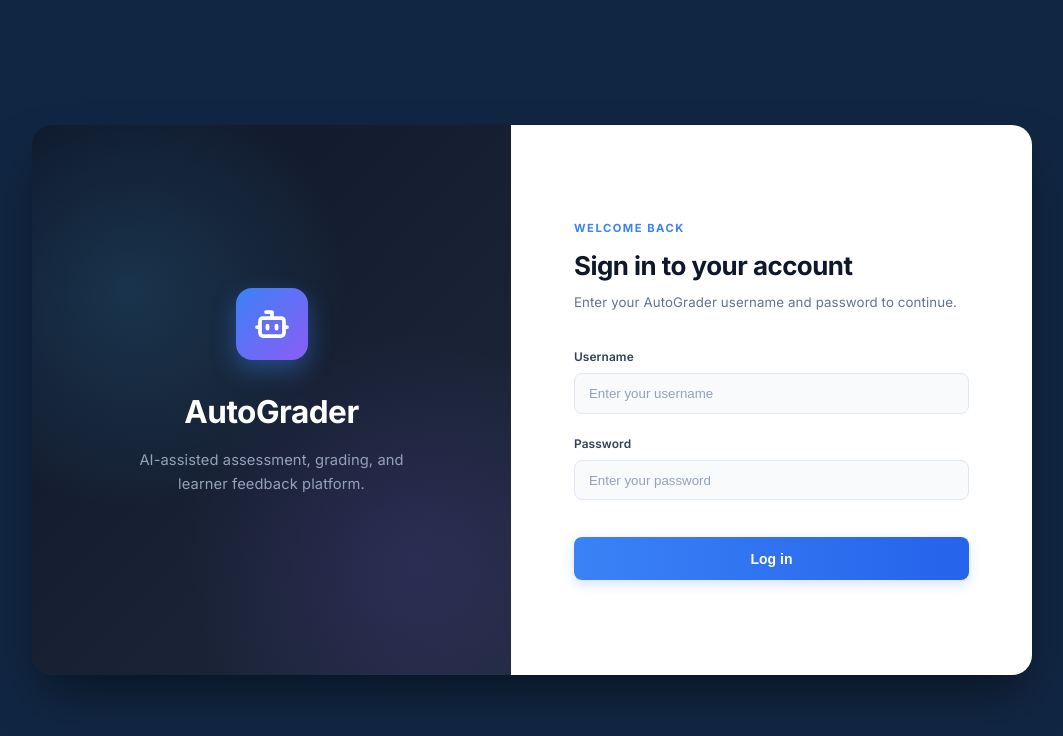
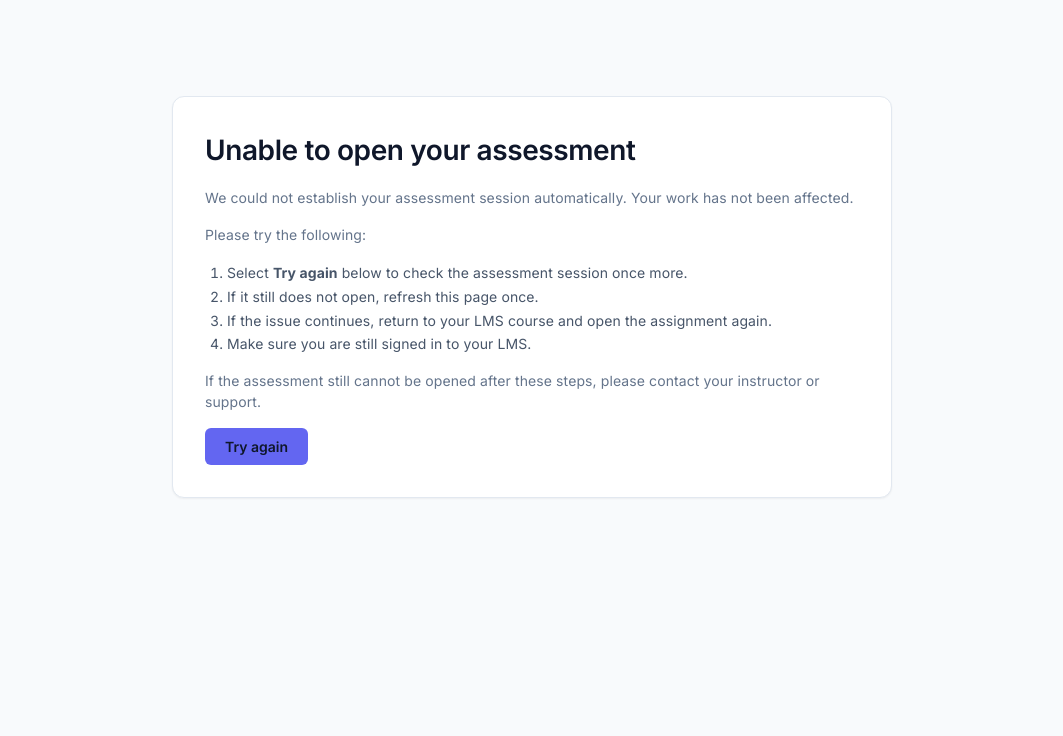
Before and after one commit to Nastoi/autograder, a React (Vite) app in the folder frontend/: page /submit/mapping/1 in a window 1280 px wide. Before the commit this address led to /login. Shown: the top 736 px of the page, without its empty margins (108-1171 px from the left). Built offline with nearby package versions, Linux system fonts and the light colour scheme; no server answers.

Commit message:
fix learner viewing

```diff
--- a/frontend/src/auth/ProtectedRoute.tsx
+++ b/frontend/src/auth/ProtectedRoute.tsx
@@ -1,16 +1,110 @@
 import { Navigate, Outlet, useLocation } from "react-router";
 
+import { useState } from "react";
 import { useAuth } from "./AuthContext";
 
 export function ProtectedRoute() {
-  const { user, isLoading } = useAuth();
+  const { user, isLoading, refreshUser } = useAuth();
   const location = useLocation();
+  const [isRetryingLtiSession, setIsRetryingLtiSession] =
+    useState(false);
+  const [retryMessage, setRetryMessage] = useState("");
+
+  const isLtiSubmissionRoute =
+    location.pathname.startsWith("/submit/mapping/");
+
+  async function retryLtiSession() {
+    setRetryMessage("");
+    setIsRetryingLtiSession(true);
+
+    try {
+      await refreshUser();
+      setRetryMessage(
+        "Session check completed. If the assessment does not open, return to your LMS and launch the assignment again.",
+      );
+    } catch {
+      setRetryMessage(
+        "We could not reconnect the assessment session. Please return to your LMS and launch the assignment again.",
+      );
+    } finally {
+      setIsRetryingLtiSession(false);
+    }
+  }
 
   if (isLoading) {
     return <p>Loading...</p>;
   }
 
   if (!user) {
+    if (isLtiSubmissionRoute) {
+      return (
+        <main
+          style={{
+            maxWidth: "720px",
+            margin: "64px auto",
+            padding: "32px",
+          }}
+        >
+          <section className="content-card" style={{ padding: "32px" }}>
+            <h1 style={{ marginTop: 0 }}>
+              Unable to open your assessment
+            </h1>
+
+            <p>
+              We could not establish your assessment session automatically.
+              Your work has not been affected.
+            </p>
+
+            <p>
+              Please try the following:
+            </p>
+
+            <ol style={{ paddingLeft: "22px", lineHeight: 1.7 }}>
+              <li>
+                Select <strong>Try again</strong> below to check the
+                assessment session once more.
+              </li>
+              <li>
+                If it still does not open, refresh this page once.
+              </li>
+              <li>
+                If the issue continues, return to your LMS course and open
+                the assignment again.
+              </li>
+              <li>
+                Make sure you are still signed in to your LMS.
+              </li>
+            </ol>
+
+            <p>
+              If the assessment still cannot be opened after these steps,
+              please contact your instructor or support.
+            </p>
+
+            {retryMessage && (
+              <p
+                role="status"
+                style={{ marginTop: "16px" }}
+              >
+                {retryMessage}
+              </p>
+            )}
+
+            <button
+              type="button"
+              className="btn-primary"
+              disabled={isRetryingLtiSession}
+              onClick={() => void retryLtiSession()}
+            >
+              {isRetryingLtiSession
+                ? "Checking session..."
+                : "Try again"}
+            </button>
+          </section>
+        </main>
+      );
+    }
+
     return (
       <Navigate
         to="/login"
```
Also changed, not shown: 1 other file (tests, documents, lock files or other folders). Lines whose indentation alone changed are shown as unchanged.
